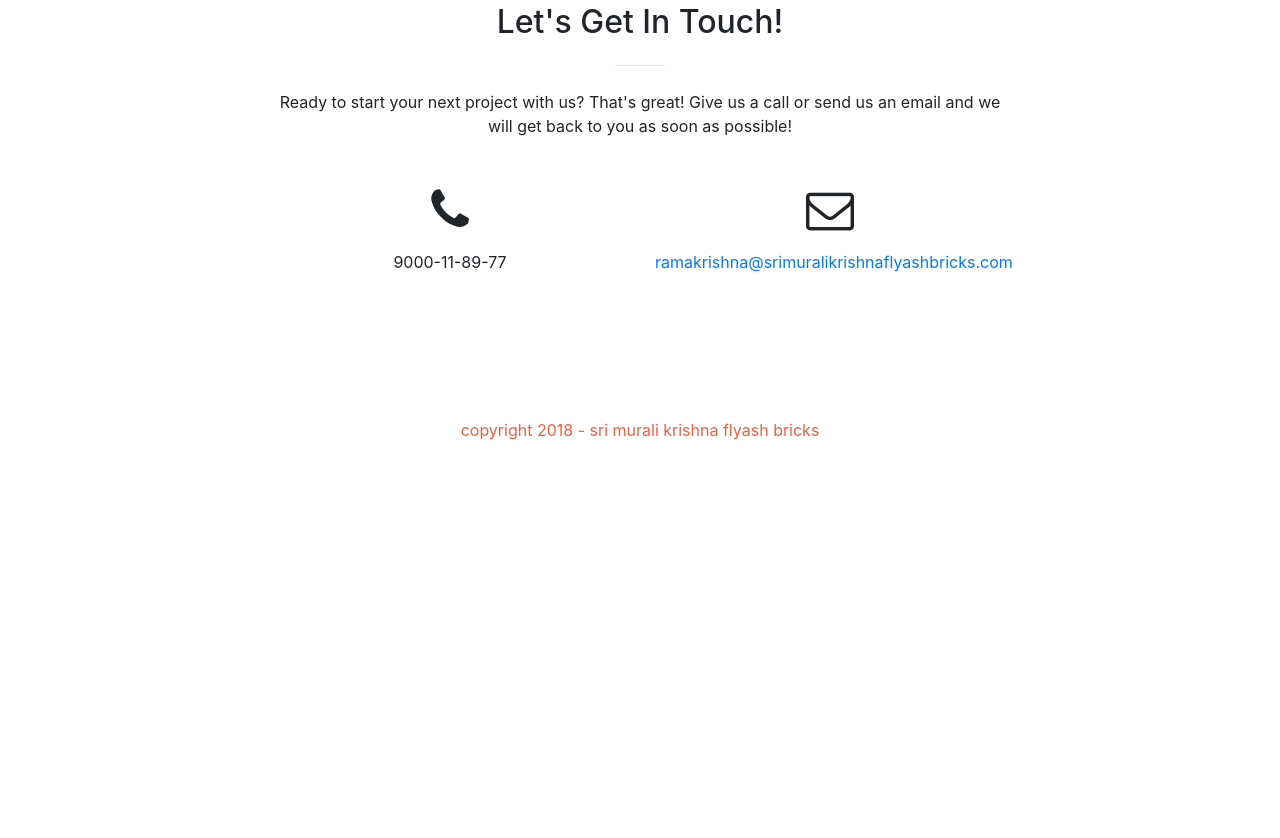
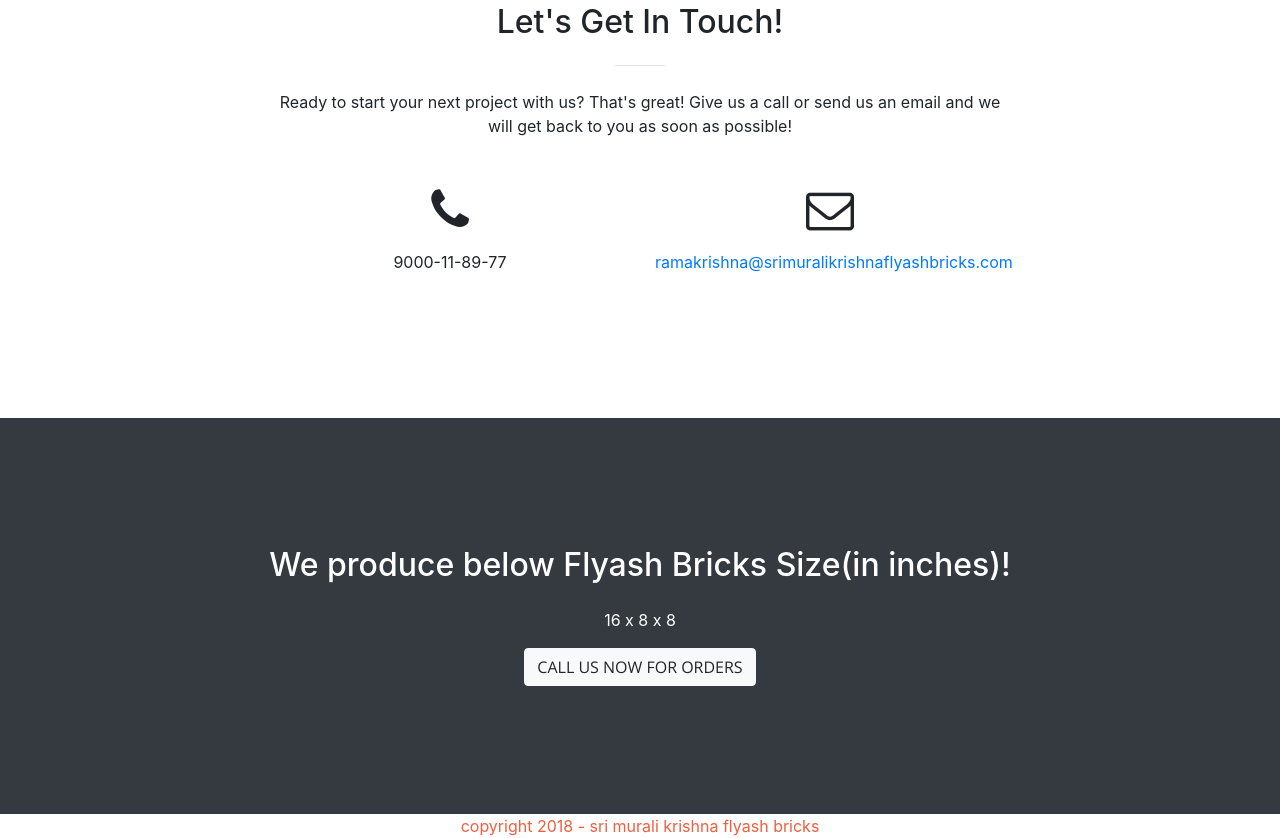
Before and after one commit to pradeepannepu/SKMFB, a website with bundled scripts: page index.html in a window 1280 px wide. Shown: the part 2609-3447 px from the top of the page. Before the commit the page ends 3051 px from the top, so only its background shows below. Built offline with nearby package versions, Linux system fonts and the light colour scheme.

Commit message:
added info section

```diff
--- a/index.html
+++ b/index.html
@@ -202,6 +202,16 @@
     </div>
   </section>
 
+  <section class="bg-dark text-white">
+    <div class="container text-center">
+      <h2 class="mb-4">We produce below Flyash Bricks Size(in inches)!</h2>
+      <p>
+        16 x 8 x 8
+      </p>
+      <a class="btn btn-light btn-xl sr-button" href="#contact">Call us Now for orders</a>
+    </div>
+  </section>
+
   <footer>
     <p style="color: #f05f40;text-align: center;">copyright 2018 - sri murali krishna flyash bricks </p>
   </footer>
```
